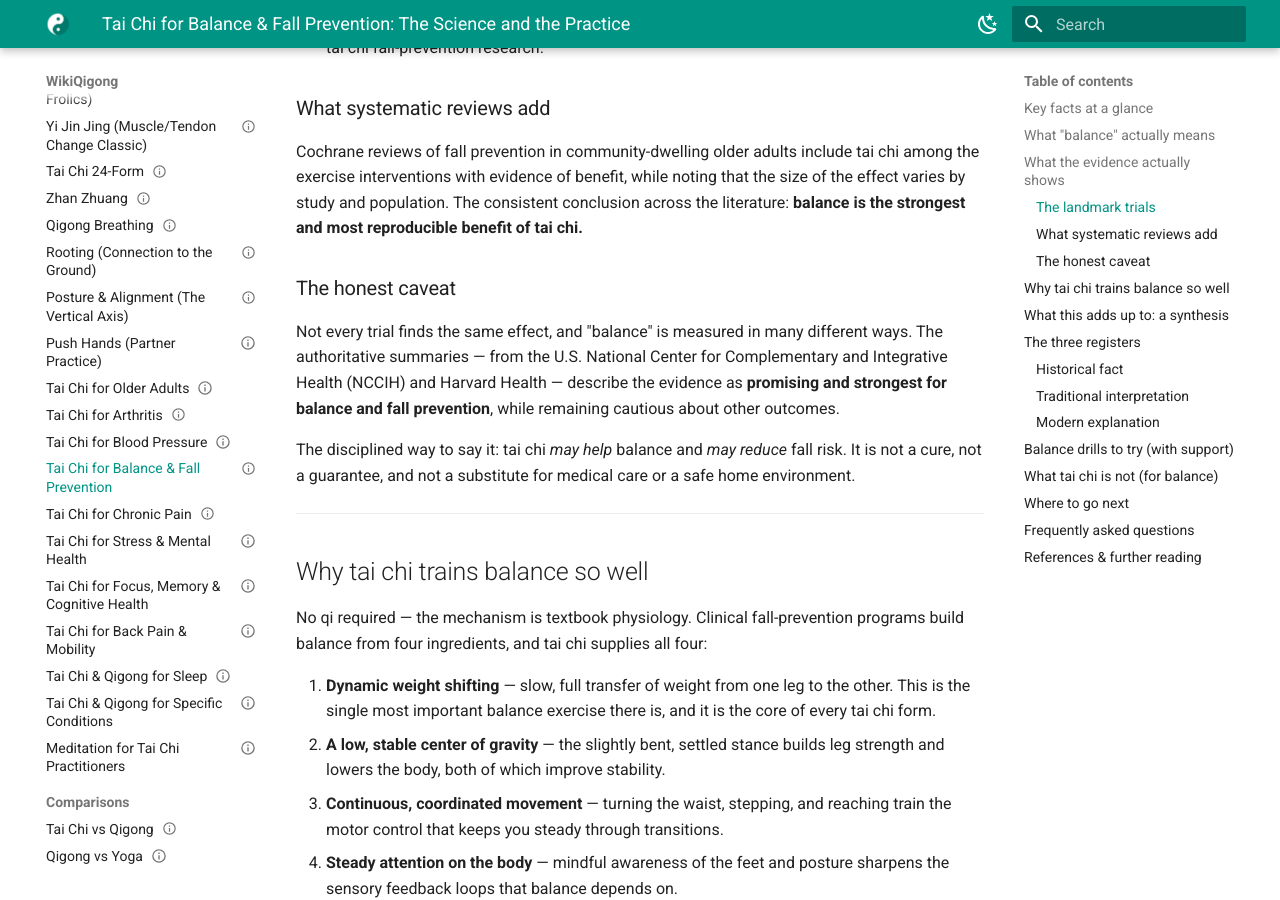
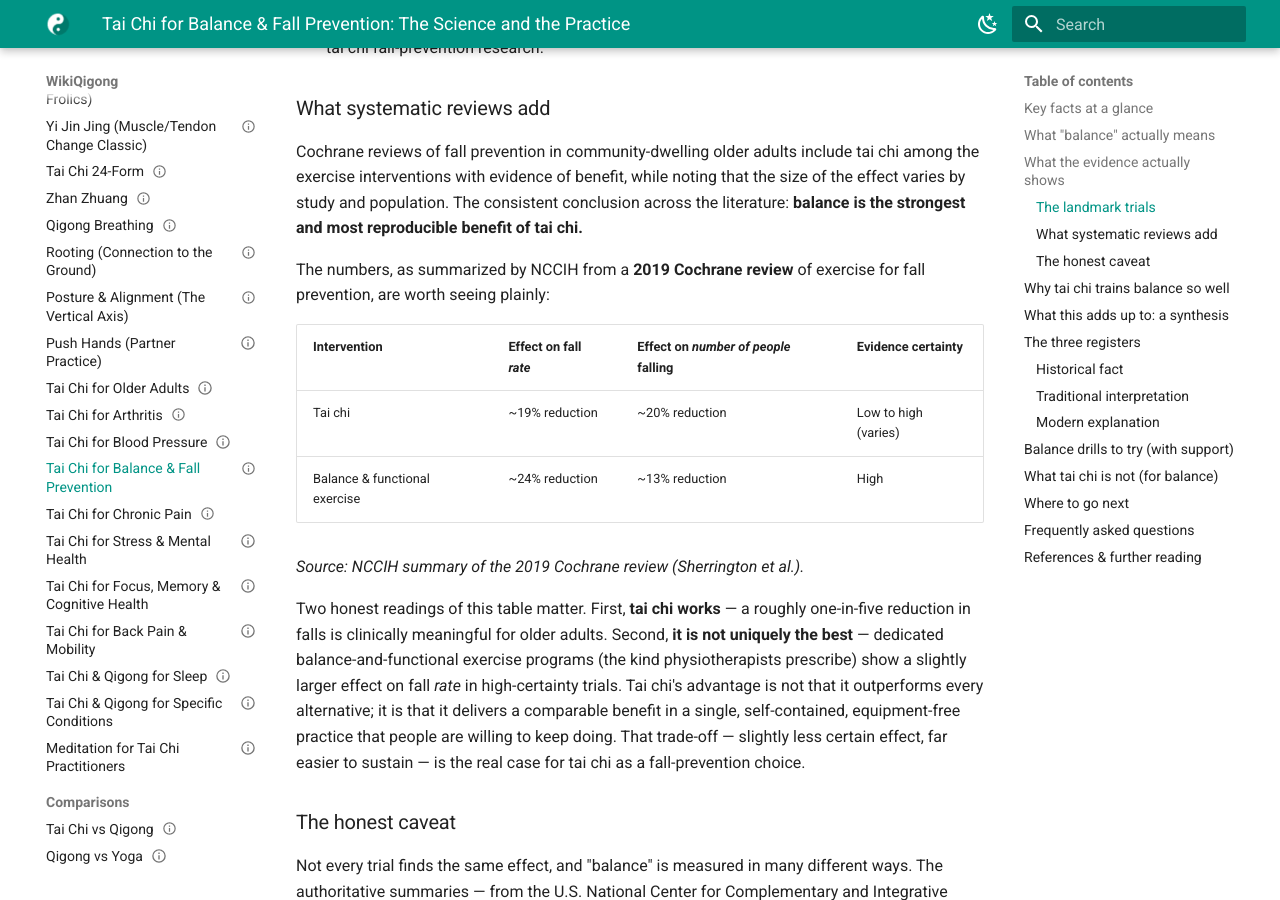
Before and after one commit to martinxionbiotech-max/wikiqigong, an MkDocs documentation site: the page built from docs/articles/tai-chi-for-balance.md, in a window 1280 px wide and 900 px high, scrolled down 2096 px. Built offline with MkDocs 1.6.1 and Material for MkDocs 9.7.7, drawn with Linux system fonts in a browser that asks for light colours; some of the changed text lies outside the part shown.

Commit message:
content: add verified NCCIH/Cochrane effect sizes (2019 fall-prevention data, low-back review) with original comparative analysis

```diff
--- a/docs/articles/tai-chi-for-balance.md
+++ b/docs/articles/tai-chi-for-balance.md
@@ -116,6 +116,26 @@ tai chi among the exercise interventions with evidence of benefit, while
 noting that the size of the effect varies by study and population. The
 consistent conclusion across the literature: **balance is the strongest and
 most reproducible benefit of tai chi.**
+
+The numbers, as summarized by NCCIH from a **2019 Cochrane review** of exercise
+for fall prevention, are worth seeing plainly:
+
+| Intervention | Effect on fall *rate* | Effect on *number of people* falling | Evidence certainty |
+|--------------|----------------------|--------------------------------------|--------------------|
+| Tai chi | ~19% reduction | ~20% reduction | Low to high (varies) |
+| Balance & functional exercise | ~24% reduction | ~13% reduction | High |
+
+*Source: NCCIH summary of the 2019 Cochrane review (Sherrington et al.).*
+
+Two honest readings of this table matter. First, **tai chi works** — a roughly
+one-in-five reduction in falls is clinically meaningful for older adults.
+Second, **it is not uniquely the best** — dedicated balance-and-functional
+exercise programs (the kind physiotherapists prescribe) show a slightly larger
+effect on fall *rate* in high-certainty trials. Tai chi's advantage is not that
+it outperforms every alternative; it is that it delivers a comparable benefit
+in a single, self-contained, equipment-free practice that people are willing to
+keep doing. That trade-off — slightly less certain effect, far easier to
+sustain — is the real case for tai chi as a fall-prevention choice.
 
 ### The honest caveat
 
@@ -311,6 +331,9 @@ than most alternatives. The best exercise is the one you do regularly.
   preventing falls in older people living in the community.* Cochrane Database
   Syst Rev. 2012;(9):CD007146.
   doi:[10.1002/14651858.CD007146.pub3](https://doi.org/10.1002/14651858.CD007146.pub3).
+- Sherrington C, Fairhall NJ, Wallbank GK, et al. *Exercise for preventing falls
+  in older people living in the community.* Cochrane Database Syst Rev. 2019;(1):CD012424.
+  doi:[10.1002/14651858.CD012424.pub2](https://doi.org/10.1002/14651858.CD012424.pub2).
 - National Center for Complementary and Integrative Health (NCCIH). *Tai Chi
   and Qi Gong: In Depth.*
   [nccih.nih.gov](https://www.nccih.nih.gov/health/tai-chi-and-qi-gong-in-depth)
```
Also changed, not shown: docs/articles/tai-chi-for-chronic-pain.md (+4 -1 lines).
